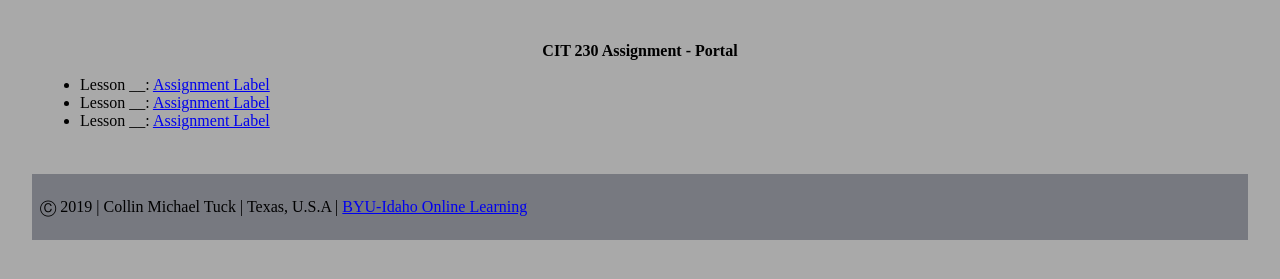
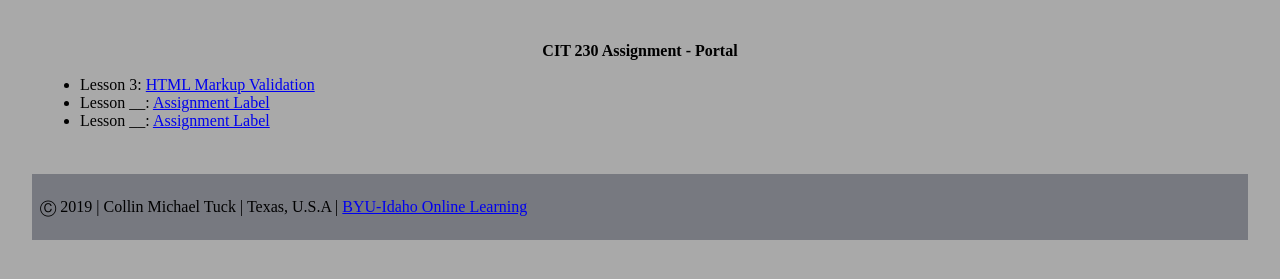
Before and after one commit to BYUCIT230/BYUCIT230.github.io, a plain HTML site: page BYUCIT230.github.io/index.html in a window 1280 px wide. Shown: the part 109-388 px from the top of the page. Drawn offline with Linux system fonts and the light colour scheme.

Commit message:
Update index.html

```diff
--- a/BYUCIT230.github.io/index.html
+++ b/BYUCIT230.github.io/index.html
@@ -16,7 +16,7 @@
             <main>
                 <h2>CIT 230 Assignment - Portal</h2>
                 <ul>
-                    <li>Lesson __: <a href="__">Assignment Label</a></li>
+                    <li>Lesson 3: <a href="C:\Users\colli\Desktop\GitHub Repository\assignments\lesson-3\fixedhtml.html">HTML Markup Validation</a></li>
                     <li>Lesson __: <a href="__">Assignment Label</a></li>
                     <li>Lesson __: <a href="__">Assignment Label</a></li>
                 </ul>
```
